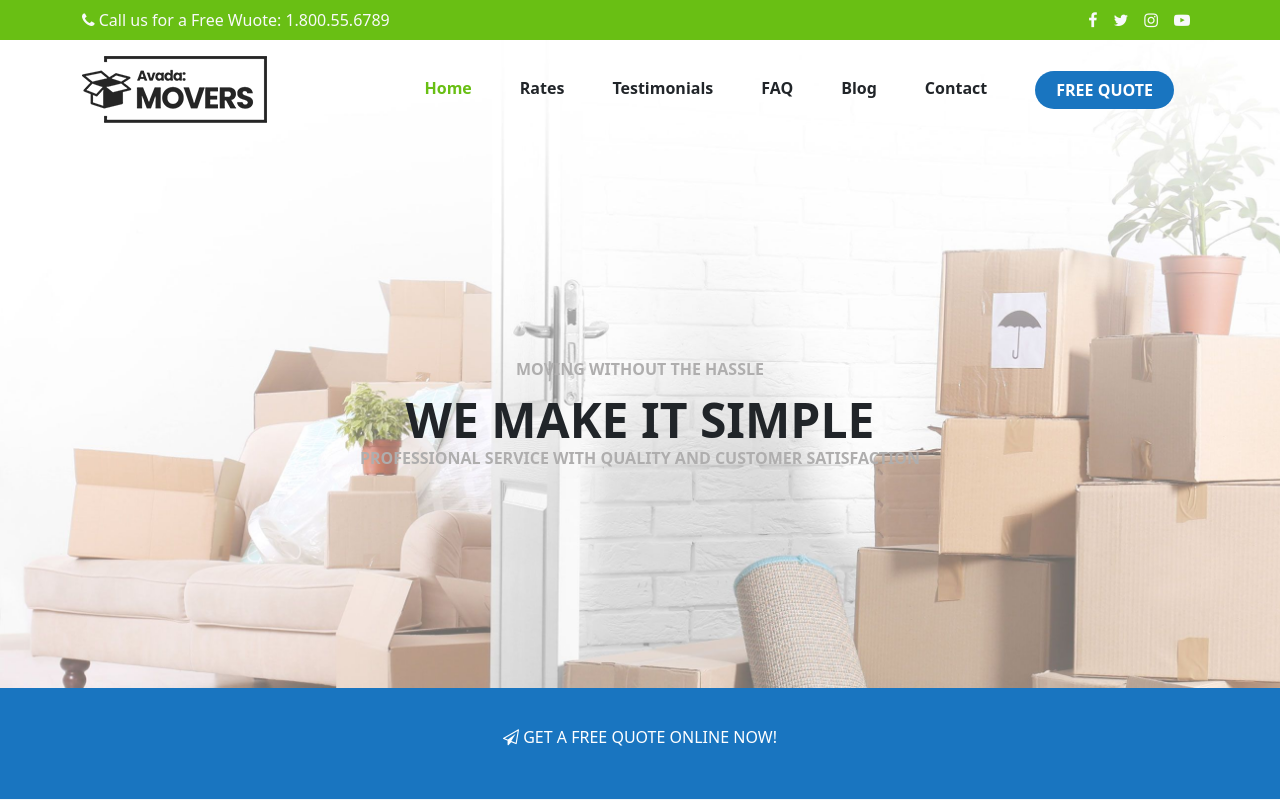
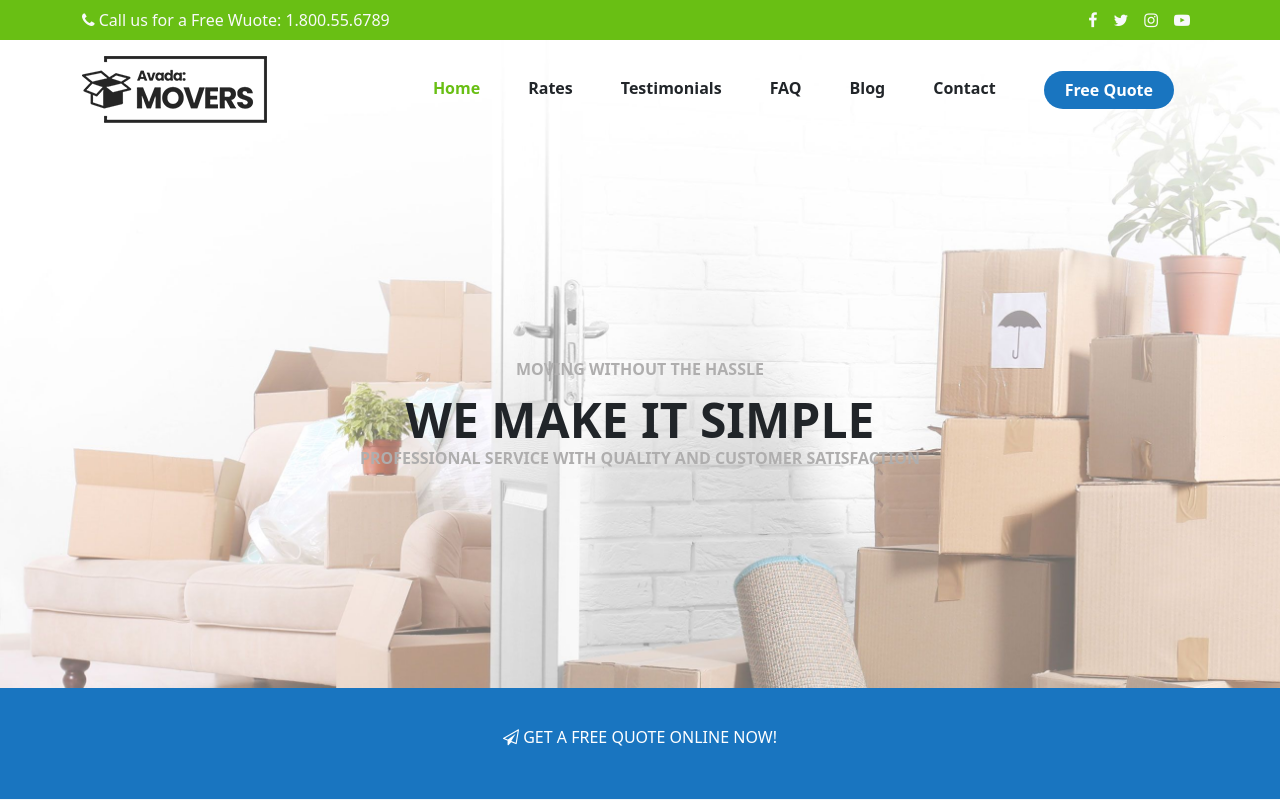
Before and after one commit to mariaacanfora/proj-html-vuejs, a Vue app: page / in a window 1280 px wide. Shown: the top 800 px of the page. Built offline with nearby package versions, Linux system fonts and the light colour scheme.

Commit message:
Added active class on first link in second FooterCol; updated build

```diff
--- a/src/App.vue
+++ b/src/App.vue
@@ -4,7 +4,7 @@
 
     <Main></Main>
 
-    <Footer :iconList="iconList" :navList="navList" :linkFooterList="linkFooterList" :infoFooterList="infoFooterList"></Footer>
+    <Footer :iconList="iconList" :navList="navList"></Footer>
 
   </div>
 </template>
@@ -13,7 +13,6 @@
 import Footer from './components/Footer.vue'
 import Header from './components/Header.vue'
 import Main from './components/Main.vue'
-//import HelloWorld from './components/HelloWorld.vue'
 
 export default {
   name: 'App',
@@ -83,60 +82,6 @@ export default {
           href: "/free quote"
         }
       ],
-
-      linkFooterList:[
-        {
-          link: "Heading Out To College?",
-          href:"/heading-out-to-college"
-        },
-
-        {
-          link: "Moving Your Business?",
-          href:"/moving-your-business"
-        },
-
-        {
-          link: "Outstanding Quality",
-          href:"/outstanding-quality"
-        },
-
-        {
-          link: "Cost of Moving",
-          href:"/cost-of-moving"
-        },
-
-        {
-          link: "Best Moving Tips",
-          href:"/best-moving-tips"
-        },
-
-      ],
-
-      infoFooterList: [
-        {
-          link: "Copyright 2012 - 2020",
-          href: "/copyright",
-          iconClass: "fa fa-copyright"
-        },
-
-        {
-          link: "Avada Theme by ThemeFusion",
-          href: "/avada",
-          iconClass: "d-none"
-        },
-
-        {
-          link: "All Rights Reserved",
-          href: "/rights-reserved",
-          iconClass: "d-none"
-        },
-
-        {
-          link: "Powered by WordPress",
-          href: "/wordpress",
-          iconClass: "d-none"
-        },
-      ]
     }
   },
 }
--- a/src/components/Footer.vue
+++ b/src/components/Footer.vue
@@ -3,10 +3,10 @@
       <div class="general-section">
         <div class="container">
           <div class="row">
-            <FooterCol :txt="this.txtCol" title="ABOUT"></FooterCol>
+            <FooterCol :txt="txtCol" title="ABOUT"></FooterCol>
 
 
-            <FooterCol :list="footerList" title="AVADA MOVERS"></FooterCol>
+            <FooterCol :list="footerList" title="AVADA MOVERS" :isActive=0></FooterCol>
 
 
             <FooterCol :list="linkFooterList" title="RECENT POST"></FooterCol>
@@ -38,14 +38,66 @@ export default {
   name: "Footer",
   props: {
       navList: Array,
-        linkFooterList: Array,
-        infoFooterList: Array,
       iconList: Array
   },
 
   data(){
       return {
-            txtCol: "Lorem, ipsum dolor sit amet consectetur adipisicing elit. Maiores, enim adipisci. Quasi incidunt similique dolor accusantium labore sequi exercitationem? Eaque voluptatibus quae obcaecati nisi? Aut laudantium earum quo numquam laborum?"
+          txtCol: "Lorem, ipsum dolor sit amet consectetur adipisicing elit. Maiores, enim adipisci. Quasi incidunt similique dolor accusantium labore sequi exercitationem? Eaque voluptatibus quae obcaecati nisi? Aut laudantium earum quo numquam laborum?",
+
+          linkFooterList:[
+            {
+              link: "Heading Out To College?",
+              href:"/heading-out-to-college"
+            },
+
+            {
+              link: "Moving Your Business?",
+              href:"/moving-your-business"
+            },
+
+            {
+              link: "Outstanding Quality",
+              href:"/outstanding-quality"
+            },
+
+            {
+              link: "Cost of Moving",
+              href:"/cost-of-moving"
+            },
+
+            {
+              link: "Best Moving Tips",
+              href:"/best-moving-tips"
+            },
+
+          ],
+
+          infoFooterList: [
+            {
+              link: "Copyright 2012 - 2020",
+              href: "/copyright",
+              iconClass: "fa fa-copyright"
+            },
+
+            {
+              link: "Avada Theme by ThemeFusion",
+              href: "/avada",
+              iconClass: "d-none"
+            },
+
+            {
+              link: "All Rights Reserved",
+              href: "/rights-reserved",
+              iconClass: "d-none"
+            },
+
+            {
+              link: "Powered by WordPress",
+              href: "/wordpress",
+              iconClass: "d-none"
+            },
+          ]
       }
   },
 
@@ -57,8 +109,7 @@ export default {
     console.log(newList);
     return newList
   }
-  }
-
+  },
 }
 </script>
 
--- a/src/components/FooterCol.vue
+++ b/src/components/FooterCol.vue
@@ -2,8 +2,8 @@
     <div class="col-4">
         <h4 class="pb-4 text-dark">{{title}}</h4>
         <ul class="list-unstyled" v-if="list">
-        <li v-for="(item, i) in list" :key="'C' + i" class="pb-4">
-            > <a href="#" class="text-dark">{{item.link}}</a>
+        <li v-for="(item, i) in list" :key="'C' + i" class="pb-4" >
+            <span :class="{active: i === isActive}">> </span> <a class="text-dark" :class="{active: i === isActive}">{{item.link}}</a>
         </li>
         </ul>
         <div v-else>
@@ -20,10 +20,15 @@ export default {
         list: Array,
         title: String,
         txt: String,
+        isActive: Number
     },
 }
 </script>
 
-<style>
-
+<style lang="scss">
+@import '@/styles/toImport.scss';
+span.active,
+a.active{
+      color: $lima !important;
+}
 </style>
--- a/src/components/Header.vue
+++ b/src/components/Header.vue
@@ -15,7 +15,7 @@
           <div>
             <ul class="list-unstyled m-0 d-inline-block">
               <li v-for="(item, i) in navList" :key="'A' + i" class="d-inline-block px-4"  @click="onLinkClick(i)" >
-                <button class="btn rounded-pill personal-btn" v-if="i === (navList.length - 1)">{{item.link.toUpperCase()}}</button>
+                <button class="btn rounded-pill personal-btn" v-if="i === (navList.length - 1)">{{item.link}}</button>
                 <a v-else href="#" class="text-decoration-none text-dark" :class="{active: i === isActive}">{{item.link}}</a>
               </li>
             </ul>
--- a/src/components/TestimonialCard.vue
+++ b/src/components/TestimonialCard.vue
@@ -16,3 +16,11 @@ export default {
     }
 };
 </script>
+
+<style lang="scss">
+.testimonial-container{
+  p{
+    font-style: italic;
+  }
+}
+</style>
```
Also changed, not shown: 10 other files (tests, documents, lock files or other folders). Lines whose indentation alone changed are shown as unchanged.
